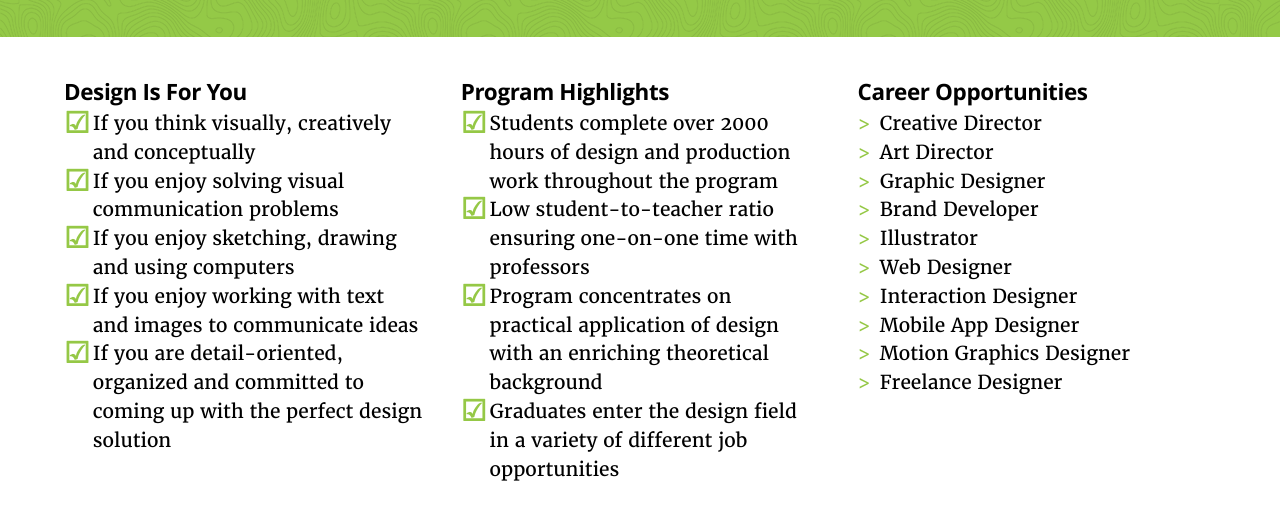
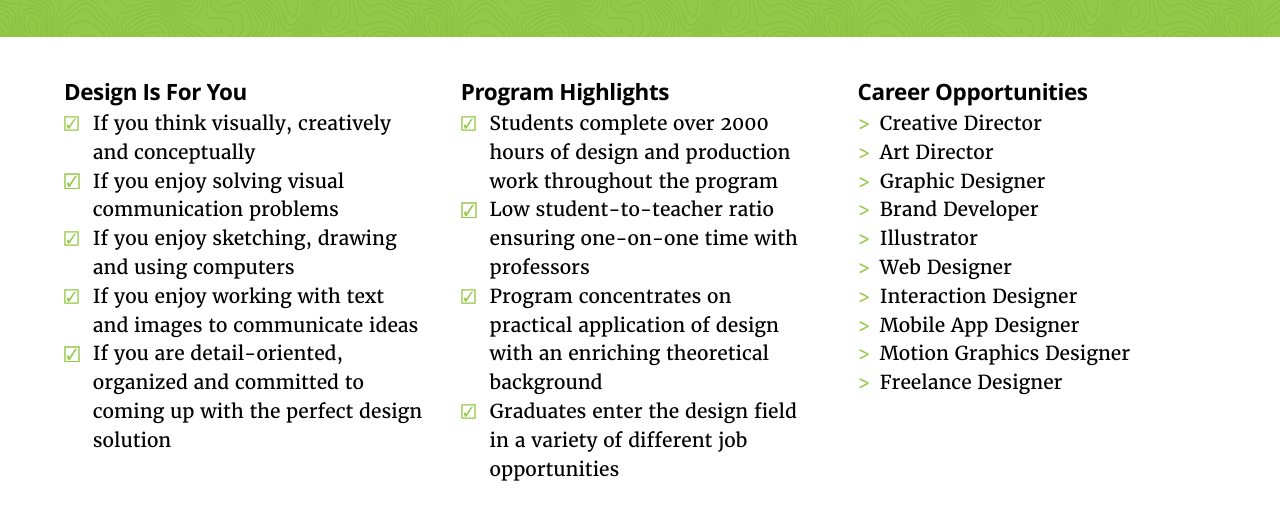
Before and after one commit to algonquindesign/algonquindesign.ca, a Jekyll site: the page built from index.md, in a window 1280 px wide. Shown: the part 412-922 px from the top of the page. Built offline with Jekyll 4.4.1, drawn with Linux system fonts in a browser that asks for light colours.

Commit message:
replace checkmark glyph to svg

```diff
--- a/css/typography.css
+++ b/css/typography.css
@@ -277,14 +277,16 @@ a.masthead-link:hover { border-bottom: 2px solid white; }
 
 .checklist ul li::before
 {
-	content: "☑";
-	font-weight: bold;
+	content: "";
 	color: var(--lime-green);
 	position: absolute;
 	left: 0;
-	top: 0;
-	font-size: 1.5rem;
-	line-height: 1;
+	top: 0.35rem;
+	width: 0.9rem;
+	height: 0.8rem;
+  background-repeat: no-repeat;
+  background-size: contain;
+  background-image: url("/svg/checkmark.svg");
 }
 
 .opportunities ul li::before, .post ul li::before
```
Also changed, not shown: svg/checkmark.svg (added).
